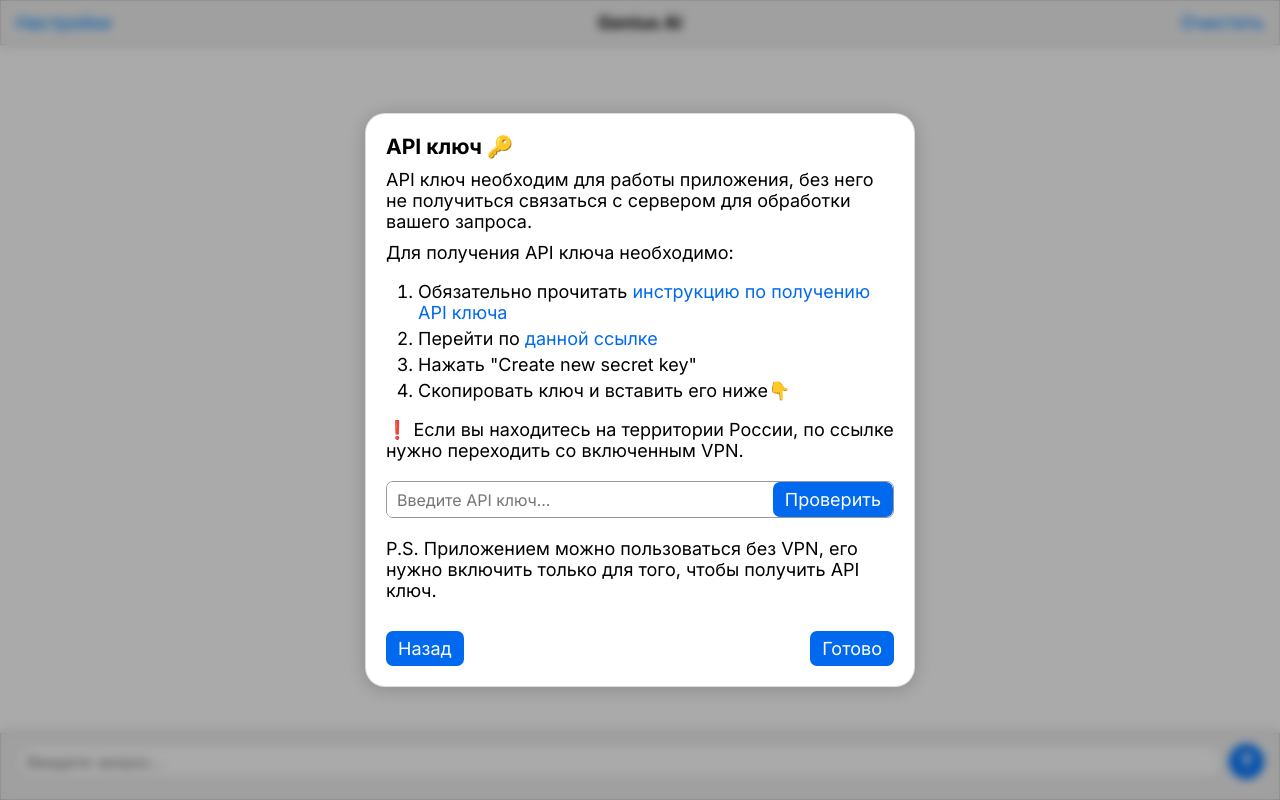
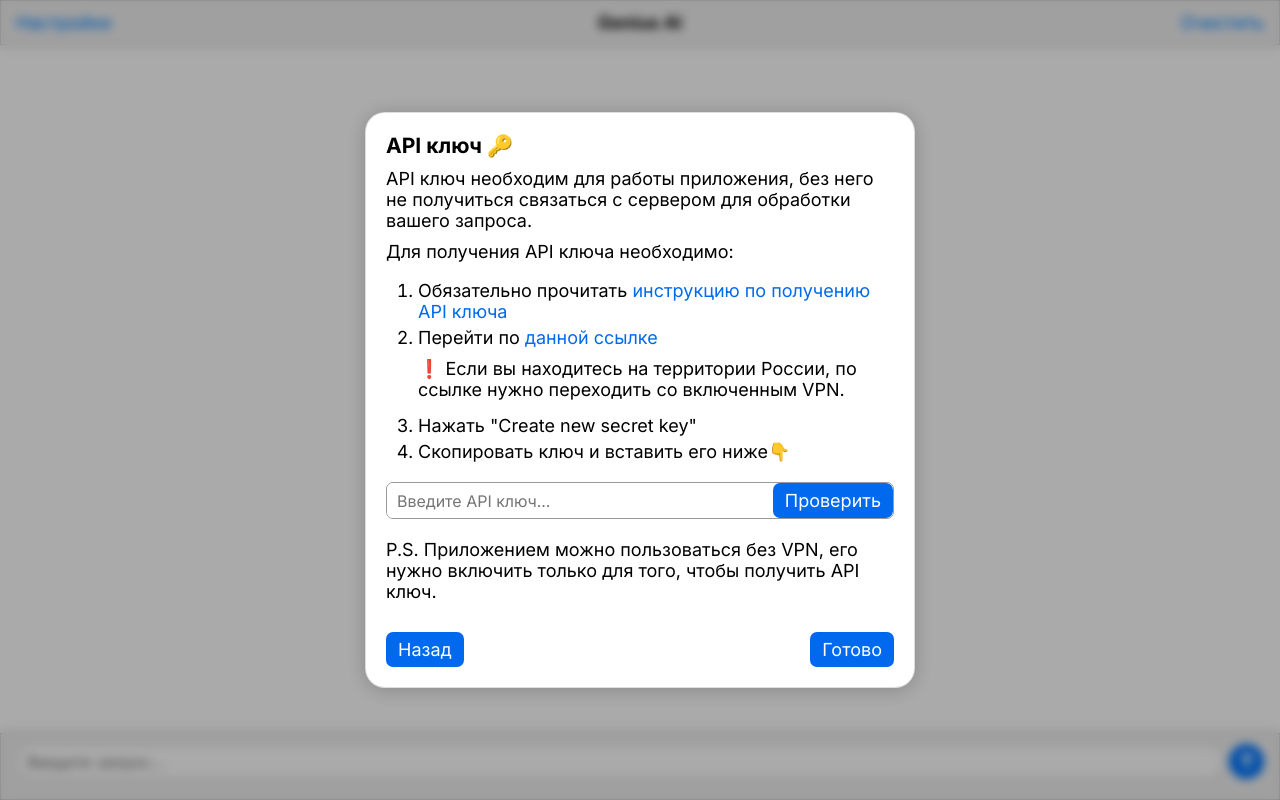
Before and after one commit to raifbrah/genius-ai, a Nuxt app: page / in a window 1280 px wide. Both pictures are taken after a click on the element "Дальше". Built offline with nearby package versions, Linux system fonts and the light colour scheme.

Commit message:
Updated WelcomeWindow

```diff
--- a/assets/stylesheets/apple-colors.css
+++ b/assets/stylesheets/apple-colors.css
@@ -38,7 +38,7 @@
     --color_settingsCategoryBg: var(--color_systemGray);
     --color_settingsCategoryBorder: #333;
 
-    --color_popupWindowShadow: #090909;
+    --color_popupWindowShadow: #222;
 
     --ui_popupWindowBorder: 1px solid #fff2;
   }
--- a/components/WelcomeWindow.vue
+++ b/components/WelcomeWindow.vue
@@ -40,15 +40,15 @@
                 target="_blank"
                 >данной ссылке</a
               >
+              <p>
+                ❗ Если вы находитесь на территории России, по ссылке нужно
+                переходить со включенным VPN.
+              </p>
             </li>
             <li>Нажать "Create new secret key"</li>
             <li>Скопировать ключ и вставить его ниже👇</li>
           </ol>
         </div>
-        <p>
-          ❗ Если вы находитесь на территории России, по ссылке нужно переходить
-          со включенным VPN.
-        </p>
         <ApiKeyInput class="api-key-input-component" />
         <p>
           P.S. Приложением можно пользоваться без VPN, его нужно включить только
```
